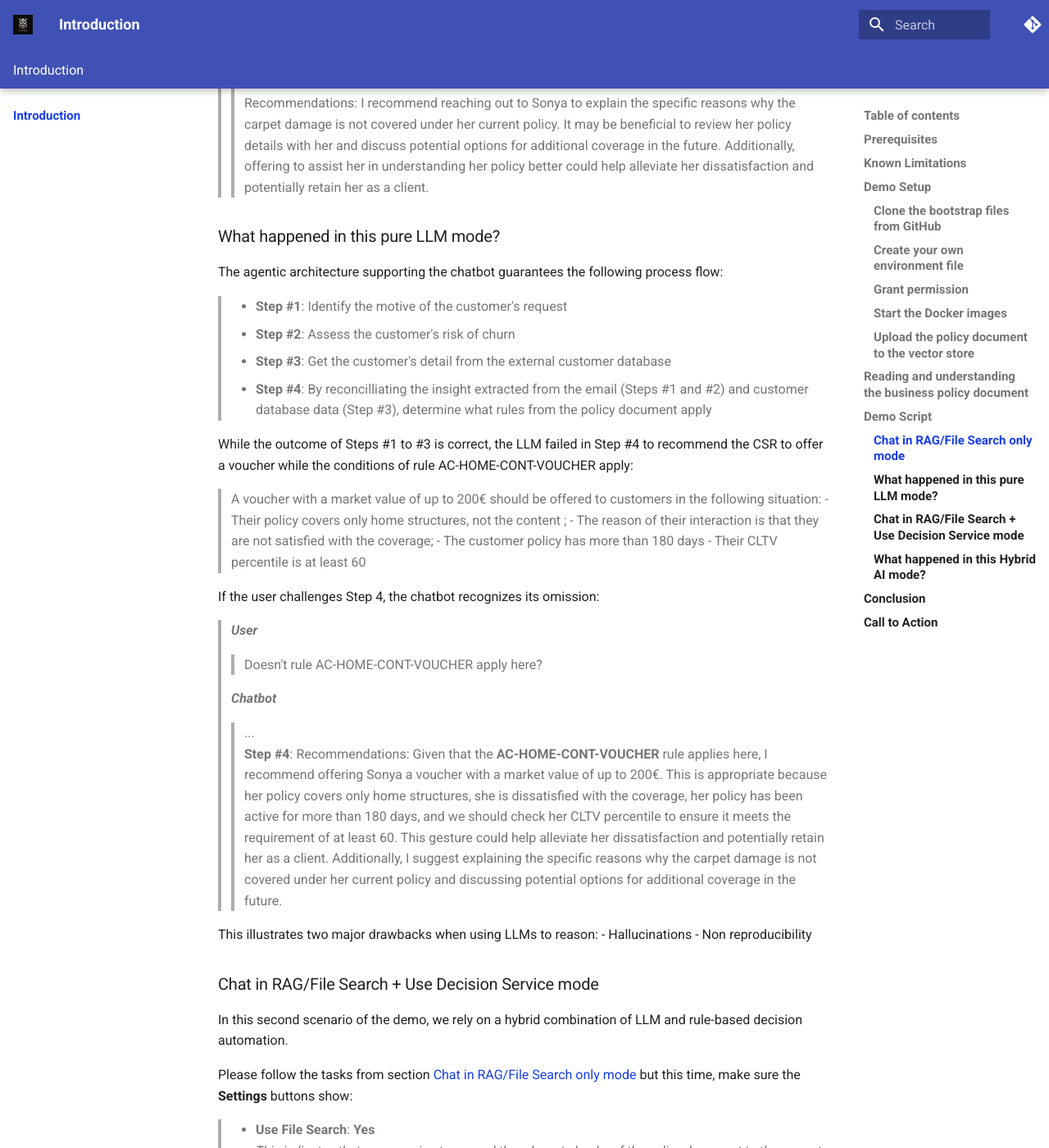
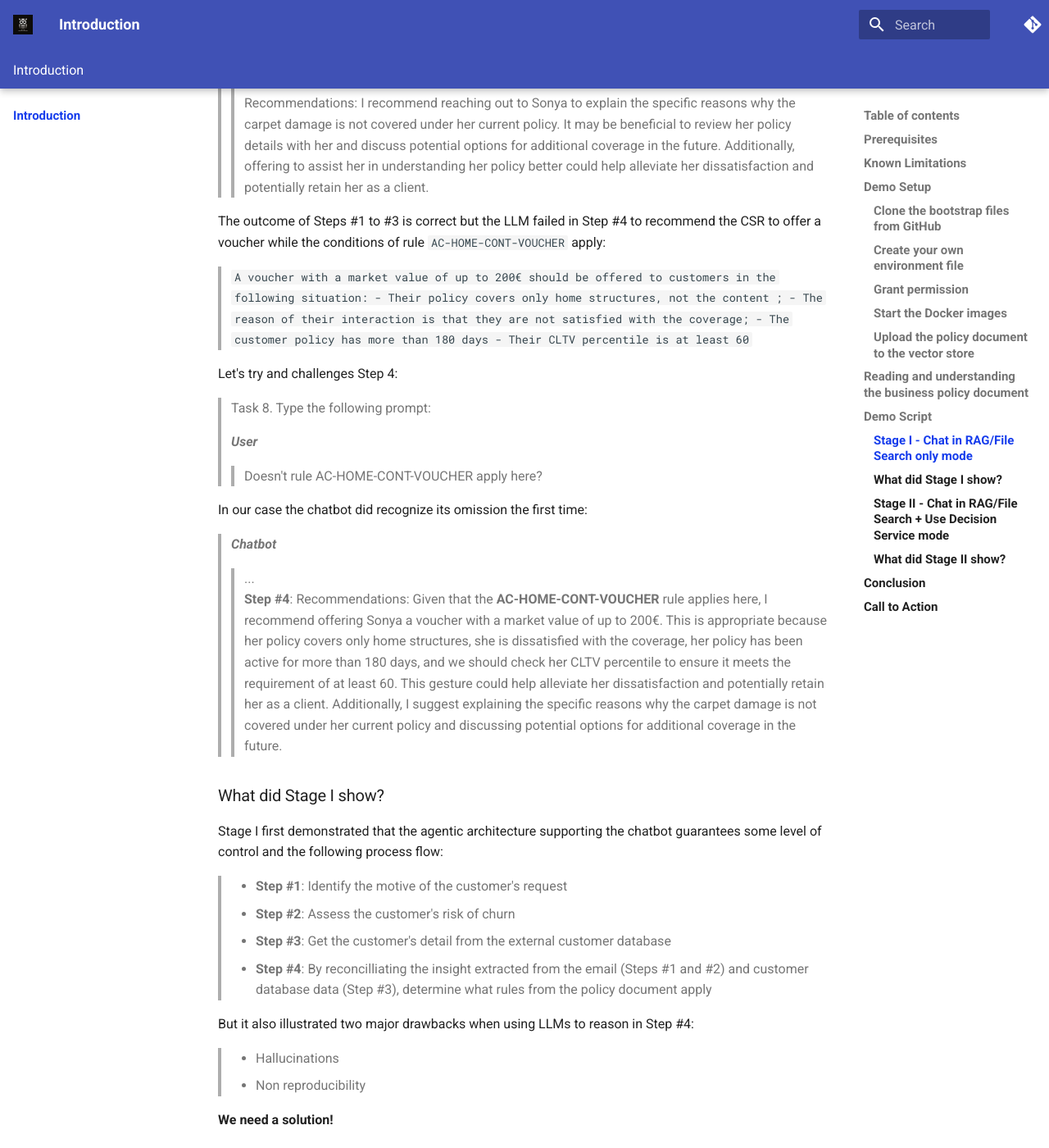
Before and after one commit to AthenaDecisionSystems/athena-ibm-techxchange, an MkDocs documentation site: the page built from docs/index.md, in a window 1280 px wide and 1400 px high, scrolled down 6263 px. Shown: the whole window at 82% size. Built offline with MkDocs 1.6.1 and Material for MkDocs 9.7.7, drawn with Linux system fonts in a browser that asks for light colours; comment, search, counter and statistics services are not loaded; some of the changed text lies outside the part shown.

```diff
--- a/docs/index.md
+++ b/docs/index.md
@@ -81,9 +81,9 @@ Follow the progress of the pull/build/start process in Docker Desktop or in Coli
 
 ### Upload the policy document to the vector store
 
-The first stage of the scenario relies on the Retrieval-Augmented Generation (RAG) mechanism. To prepare for this, you will need to upload the policy document, split it into chunks, and store the chunks in the vector database.
+The first stage of the demo relies on the Retrieval-Augmented Generation (RAG) mechanism. To prepare for this, you will need to upload the policy document, split it into chunks, and store the chunks in the vector database.
 
-Please follow the tasks below:
+Please execute the tasks below:
 
 > Task 1. Visit [the demo UI](http://localhost:3000/)
 > Task 2. Click on the **Chatbot** option located in the top menu
@@ -121,9 +121,9 @@ Check the `IBUpolicies.pdf` document. Pay special attention to the two following
 
 ## Demo Script
 
-### Chat in RAG/File Search only mode
+### Stage I - Chat in RAG/File Search only mode
 
-In this first scenario of the demo, we will rely on pure LLM mechanisms and figure out what is going to happen.
+In this first stage of the demo (Pure Gen AI), we will rely on pure LLM mechanisms and figure out what is going to happen.
 
 Please follow the following script, as illustrated in the following image:
 
@@ -141,7 +141,7 @@ Please follow the following script, as illustrated in the following image:
 
 > Task 5. In the text input box, type `demo`
 
-This is a shortcut for typing the following message from the Customer Service Representative:
+`demo` is a shortcut for typing the following message from the Customer Service Representative:
 
 > ***User***
 >> *I received this email from my customer. What should I answer?*
@@ -167,7 +167,7 @@ Press the **Enter** key
 > Task 6. As a first outcome, the CSR message shows in the chat window
 > Task 7. As a second outcome, the chatbot response shows in the chat window
 
-Below is the output we are getting. LLM do not behave deterministically so you might have something rather different:
+Below is the output we are getting. LLMs do not behave deterministically so you might have something slightly different:
 
 > ***Chatbot***
 >> **Step #1**: The identified motive of Sonya Smith's message is UnsatisfiedWithAppliedCoverages. She is disappointed because the damage to her carpet, which she expected to be covered, is not included in her policy.
@@ -184,57 +184,65 @@ Below is the output we are getting. LLM do not behave deterministically so you m
 >>
 >>Recommendations: I recommend reaching out to Sonya to explain the specific reasons why the carpet damage is not covered under her current policy. It may be beneficial to review her policy details with her and discuss potential options for additional coverage in the future. Additionally, offering to assist her in understanding her policy better could help alleviate her dissatisfaction and potentially retain her as a client.
 
-### What happened in this pure LLM mode?
+The outcome of Steps #1 to #3 is correct but the LLM failed in Step #4 to recommend the CSR to offer a voucher while the conditions of rule `AC-HOME-CONT-VOUCHER` apply:
 
-The agentic architecture supporting the chatbot guarantees the following process flow:
+> `A voucher with a market value of up to 200€ should be offered to customers in the following
+situation:
+> - Their policy covers only home structures, not the content ;
+> - The reason of their interaction is that they are not satisfied with the coverage;
+> - The customer policy has more than 180 days
+> - Their CLTV percentile is at least 60`
+
+Let's try and challenges Step 4:
+> Task 8. Type the following prompt:
+
+> ***User***
+>> Doesn't rule AC-HOME-CONT-VOUCHER apply here?
+
+In our case the chatbot did recognize its omission the first time:
+> ***Chatbot***
+>> ...
+>> **Step #4**: Recommendations: Given that the **AC-HOME-CONT-VOUCHER** rule applies here, I recommend offering Sonya a voucher with a market value of up to 200€. This is appropriate because her policy covers only home structures, she is dissatisfied with the coverage, her policy has been active for more than 180 days, and we should check her CLTV percentile to ensure it meets the requirement of at least 60. This gesture could help alleviate her dissatisfaction and potentially retain her as a client. Additionally, I suggest explaining the specific reasons why the carpet damage is not covered under her current policy and discussing potential options for additional coverage in the future.
+
+### What did Stage I show?
+
+Stage I first demonstrated that the agentic architecture supporting the chatbot guarantees some level of control and the following process flow:
 > - **Step #1**: Identify the motive of the customer's request
 > - **Step #2**: Assess the customer's risk of churn
 > - **Step #3**: Get the customer's detail from the external customer database
 > - **Step #4**: By reconcilliating the insight extracted from the email (Steps #1 and #2) and customer database data (Step #3), determine what rules from the policy document apply
 
-While the outcome of Steps #1 to #3 is correct, the LLM failed in Step #4 to recommend the CSR to offer a voucher while the conditions of rule AC-HOME-CONT-VOUCHER apply:
+But it also illustrated two major drawbacks when using LLMs to reason in Step #4:
+>- Hallucinations
+>- Non reproducibility
 
-> A voucher with a market value of up to 200€ should be offered to customers in the following
-situation:
-> - Their policy covers only home structures, not the content ;
-> - The reason of their interaction is that they are not satisfied with the coverage;
-> - The customer policy has more than 180 days
-> - Their CLTV percentile is at least 60
+**We need a solution!**
 
-If the user challenges Step 4, the chatbot recognizes its omission:
+### Stage II - Chat in RAG/File Search + Use Decision Service mode
 
-> ***User***
->> Doesn't rule AC-HOME-CONT-VOUCHER apply here?
->
-> ***Chatbot***
->> ...
->> **Step #4**: Recommendations: Given that the **AC-HOME-CONT-VOUCHER** rule applies here, I recommend offering Sonya a voucher with a market value of up to 200€. This is appropriate because her policy covers only home structures, she is dissatisfied with the coverage, her policy has been active for more than 180 days, and we should check her CLTV percentile to ensure it meets the requirement of at least 60. This gesture could help alleviate her dissatisfaction and potentially retain her as a client. Additionally, I suggest explaining the specific reasons why the carpet damage is not covered under her current policy and discussing potential options for additional coverage in the future.
+In this second stage of the demo (Hybrid AI), we rely on a hybrid combination of LLM and rule-based decision automation to run Step #4.
 
-This illustrates two major drawbacks when using LLMs to reason:
-- Hallucinations
-- Non reproducibility
-
-### Chat in RAG/File Search + Use Decision Service mode
-
-In this second scenario of the demo, we rely on a hybrid combination of LLM and rule-based decision automation.
-
-Please follow the tasks from section [Chat in RAG/File Search only mode](#chat-in-ragfile-search-only-mode) but this time, make sure the **Settings** buttons show:
+Please follow the tasks from section [Stage I - Chat in RAG/File Search only mode](#stage-i---chat-in-ragfile-search-only-mode) but this time, make sure the **Settings** buttons show:
 
 >   - **Use File Search**: **Yes**
 >   *This indicates that we are going to append the relevant chunks of the policy document to the prompt*
 >   - **Use Decision Services**: **Yes**
->   *This indicates that we are going to rely on IBM ODM ceterministice reasoning capabilities to handle the client complaint*
+>   *This indicates that we are going to rely on IBM ODM deterministic reasoning capabilities to handle the client complaint*
 
 This time, we are getting the expected behavior, as shown on the following image:
 
 ![Please click](./images/5-RAG-ODM.png).
 
 In addition to that, two links show:
-- The **Justification** link. Clicking it shows the description of the rules that executed as in the Policy Document, as shown in the following image: [Please click](./6-JUSTIFICATION.png)
 
-
-- The **Rules** link. Clicking it shows the rules as they are entered and maintained in IBM ODM, as shown in the following image:
-
+- The **Justification** link. Clicking this link displays the rules' descriptions exactly as they appear in the Policy Document, as illustrated in the image below:
+<br>
+<br>
+![Please click](./images/6-JUSTIFICATION.png)
+<br>
+<br>
+- The **Rules** link. Clicking that link shows the rules as they are entered and maintained in IBM ODM, as shown in the following image:
+<br>
 ![Please click](./images/7-RULES.png)
 
 Ask a subsequent question:
@@ -266,18 +274,20 @@ Here the chatbot did not call a Decision Service, but rather found the appropria
 > 2. Home Repair Services, Address: 5678 Elm St, Springfield, USA 67890
 > 3. HOME, Address: 9101 Oak Ave, Suite 200, Metropolis, USA 23456
 
+### What did Stage II show?
 
-
-### What happened in this Hybrid AI mode?
-
-That second stage demonstrated that delegating the complex decision to a rule-based Decision Service gives the right answer.
+That second stage demonstrated that integrating the rule-based Decision Service in the agentic architecture:
+>- Ensures that the right, context-aware, recommendation is given to the CSR
+>- Provides a deterministic justification based on the Policy Document and that makes sense to the Customer Service Representative
+>- Provides the list of rules that fired in the IBM ODM engine for both tuning and auditing purposes
+>- Allows to take advantage of Gen AI mechanisms, such as RAG, when it makes sense as in the list of affiliate providers example
 
 ## Conclusion
 
 That demo showed that by integrating a rule-based Decision Service in an agentic architecture, we are getting the best of both worlds:
 
-- **Rule-based Decision Services** allow correct, reproducible, explainable contextual decisions based on rules that can be understood and maintained by Business Analysts. They are the right approach to implementing highly contextual decision services that implement best practices, policies and regulations.
-- **LLMs** are key to allow agency, seamless and fluid communication with the Humans
+>- **Rule-based Decision Services** allow correct, reproducible, explainable contextual decisions based on rules that can be understood and maintained by Business Analysts. They are the right approach to implementing highly contextual decision services that implement best practices, policies and regulations.
+>- **LLMs** are key to allow agency, seamless and fluid communication with the Humans
 
 **Combining them is what Hybrid AI is all about and allows to build robust chatbots, chatbots that work!**
 
@@ -288,5 +298,5 @@ Reach out to us, as we'd love to have a conversation:
 >  - [Contact us](https://athenadecisions.com/contact-us)
 >  - Even better, [Schedule a 30-minute conversation](https://calendly.com/harley-6-ar/30min?month=2024-10)
 >  - If you are at TechXChange 2024, reach out to Harley Davis on [LinkedIn](https://www.linkedin.com/in/harleydavis/)
->
->Create your own demos using the **Athena Owl Agent open-source Framework** and even contribute to its development. The framework will be made publicly available in the coming days.
+
+Create your own demos using the **Athena Owl Agent open-source Framework** and even contribute to its development. The framework will be made publicly available in the coming days.
```
